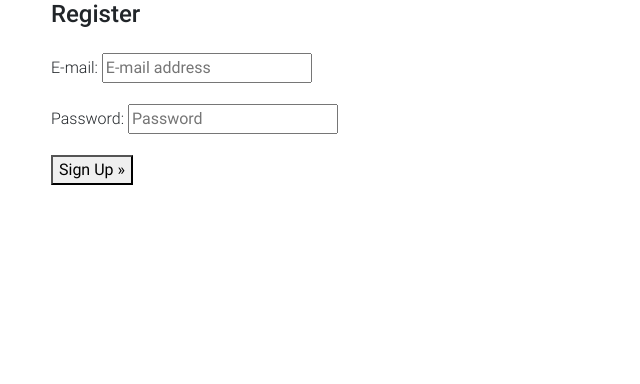
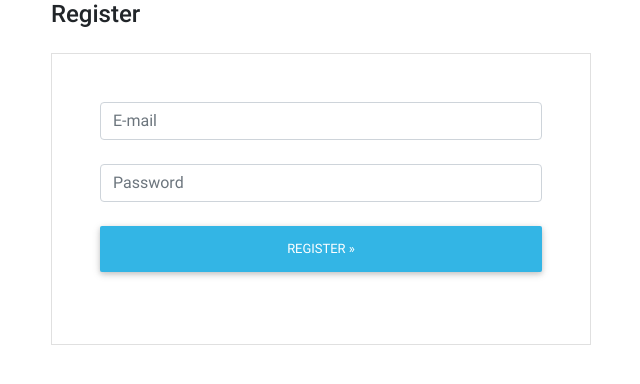
Before and after one commit to thomasd57/django_allauth, a Django app: page /accounts/signup/ in a window 1280 px wide. Shown: the top 384 px of the page, without its empty margins (34-674 px from the left). Run offline with Django 3.2, Linux system fonts and the light colour scheme; some libraries are stand-ins or nearby versions.

Commit message:
fixed registration page

```diff
--- a/templates/account/signup.html
+++ b/templates/account/signup.html
@@ -13,13 +13,17 @@
     <div class="col-6">
       <p class="h4 mb-4">{% trans "Register" %}</p>
 
-      <form class="signup" id="signup_form" method="post" action="{% url 'account_signup' %}">
+      <form class="signup text-center border border-light p-5"
+          id="signup_form" method="post" action="{% url 'account_signup' %}">
         {% csrf_token %}
-        {{ form.as_p }}
+        <input type="email" name="{{ form.email.html_name }}" required
+          id="{{ form.email.id_for_label }}" class="form-control mb-4" placeholder="E-mail">
+        <input type="password" name="{{ form.password1.html_name }}" required
+          id="{{ form.password1.id_for_label }}" class="form-control" placeholder="Password">
         {% if redirect_field_value %}
-        <input type="hidden" name="{{ redirect_field_name }}" value="{{ redirect_field_value }}" />
+          <input type="hidden" name="{{ redirect_field_name }}" value="{{ redirect_field_value }}" />
         {% endif %}
-        <button type="submit">{% trans "Sign Up" %} &raquo;</button>
+        <button class="btn btn-info my-4 btn-block" type="submit">{% trans "Register" %} &raquo;</button>
       </form>
     </div>
   </div>
```
